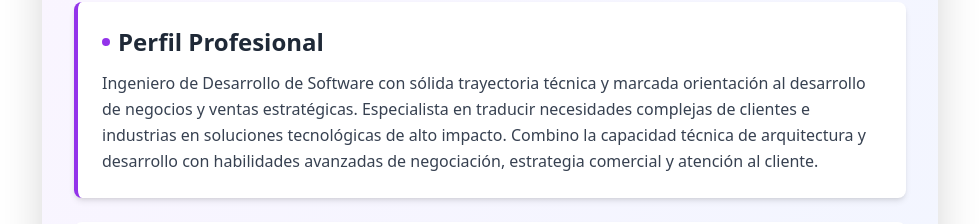
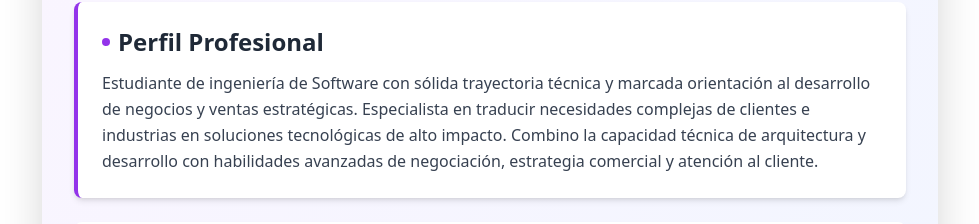
Before and after one commit to xicodami/CVDamianDev, a React (Vite) app: page / in a window 1280 px wide. Shown: the part 242-466 px from the top of the page, without its empty margins (150-1129 px from the left). Built offline with nearby package versions, Linux system fonts and the light colour scheme; the HTML template or start-up script is replaced by a standard one.

Commit message:
Aclaracion perfil profesional

```diff
--- a/src/CreativeCV.tsx
+++ b/src/CreativeCV.tsx
@@ -50,7 +50,7 @@ export function CreativeCV() {
             Perfil Profesional
           </h2>
           <p className="text-gray-700 leading-relaxed">
-            Ingeniero de Desarrollo de Software con sólida trayectoria técnica y marcada orientación al desarrollo de negocios y ventas estratégicas.
+            Estudiante de ingeniería de Software con sólida trayectoria técnica y marcada orientación al desarrollo de negocios y ventas estratégicas.
             Especialista en traducir necesidades complejas de clientes e industrias en soluciones tecnológicas de alto impacto.
             Combino la capacidad técnica de arquitectura y desarrollo con habilidades avanzadas de negociación, estrategia comercial y atención al cliente.
           </p>
```
